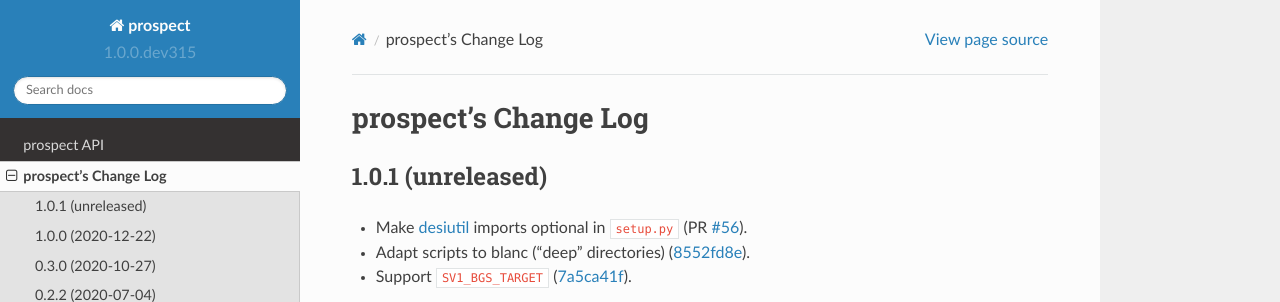
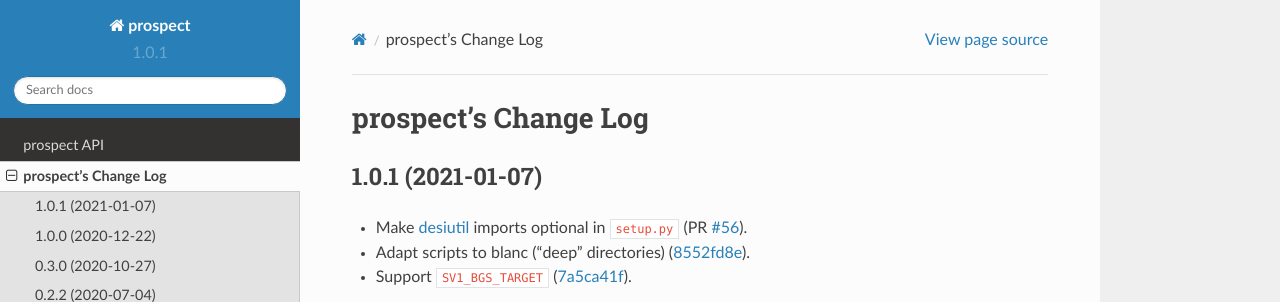
Before and after one commit to desihub/prospect, a Sphinx documentation site: the page built from doc/changes.rst, in a window 1280 px wide and 900 px high. Shown: the top 302 px of the window. Built offline with Sphinx 7.4.7 and the Read the Docs theme 2.0.0, drawn with Linux system fonts in a browser that asks for light colours.

Commit message:
preparing for next tag

```diff
--- a/doc/changes.rst
+++ b/doc/changes.rst
@@ -2,7 +2,7 @@
 prospect's Change Log
 =====================
 
-1.0.1 (unreleased)
+1.0.1 (2021-01-07)
 ------------------
 
 * Make desiutil_ imports optional in ``setup.py`` (PR `#56`_).
--- a/py/prospect/_version.py
+++ b/py/prospect/_version.py
@@ -1 +1 @@
-__version__ = '1.0.0.dev315'
+__version__ = '1.0.1'
```
